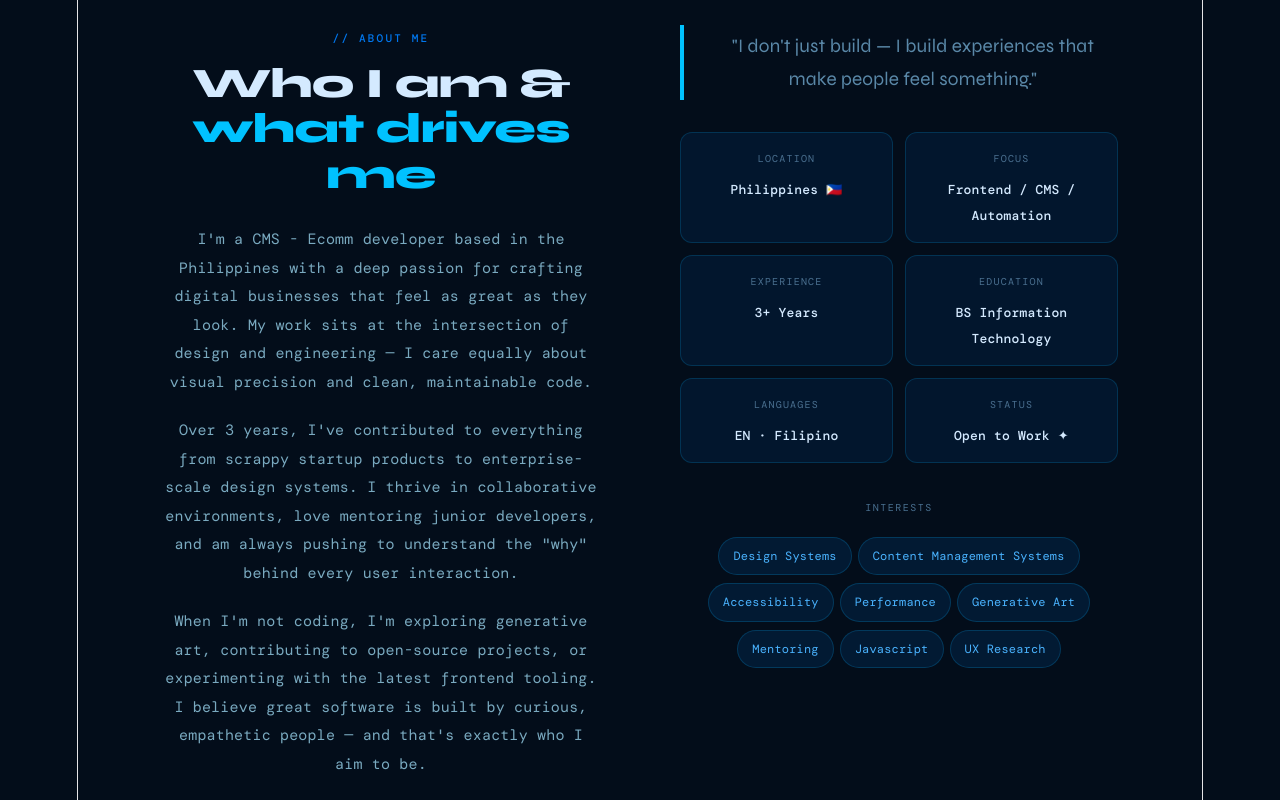
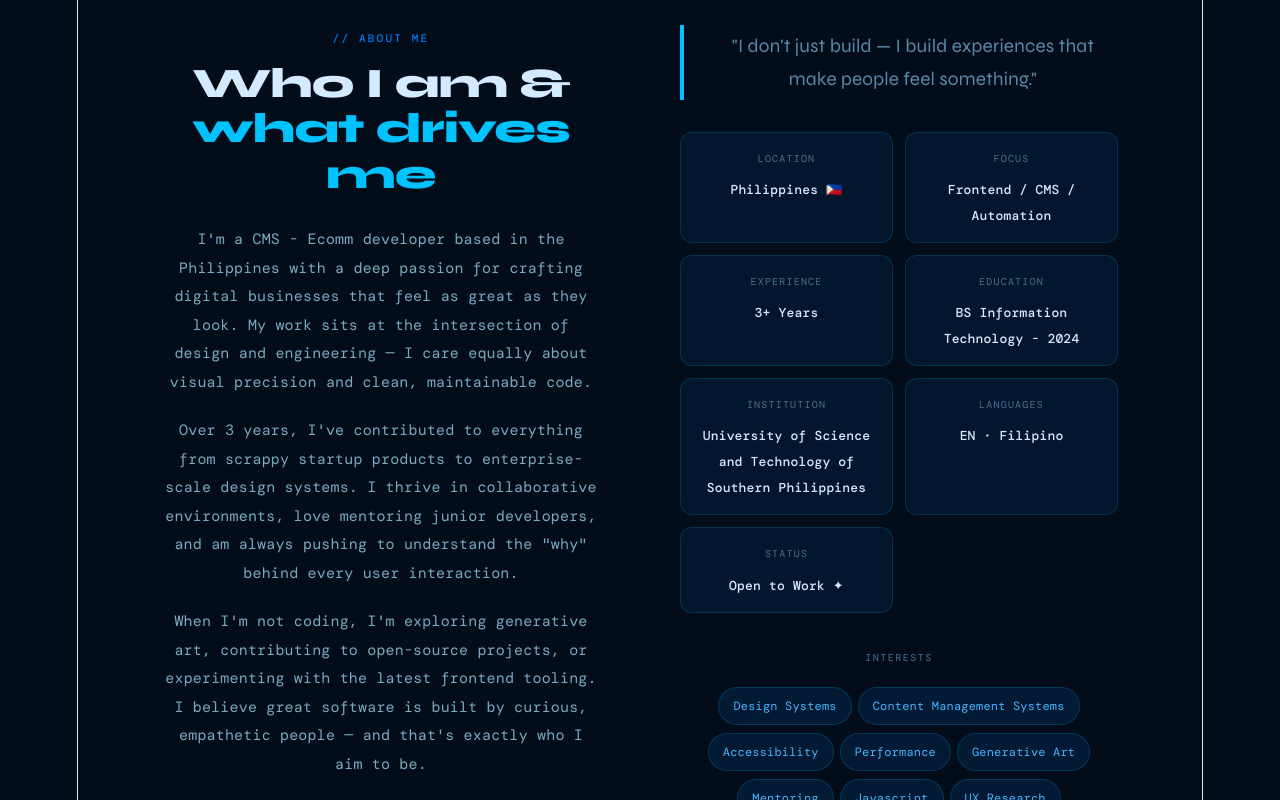
Before and after one commit to Geyadevs/V2-Portfolio, a React (Vite) app: page / in a window 1280 px wide. Shown: the part 1003-1803 px from the top of the page. Built offline with nearby package versions, Linux system fonts and the light colour scheme; a web font is replaced by a local one.

Commit message:
education edits

```diff
--- a/src/App.jsx
+++ b/src/App.jsx
@@ -654,7 +654,7 @@ export default function Portfolio() {
 
               {/* Quick facts */}
               <div style={{ display:"grid", gridTemplateColumns:"1fr 1fr", gap:12 }}>
-                {[["Location","Philippines 🇵🇭"],["Focus","Frontend / CMS / Automation"],["Experience","3+ Years"],["Education","BS Information Technology"],["Languages","EN · Filipino"],["Status","Open to Work ✦"]].map(([lbl,val]) => (
+                {[["Location","Philippines 🇵🇭"],["Focus","Frontend / CMS / Automation"],["Experience","3+ Years"],["Education","BS Information Technology - 2024"],["Institution","University of Science and Technology of Southern Philippines"],["Languages","EN · Filipino"],["Status","Open to Work ✦"]].map(([lbl,val]) => (
                   <div key={lbl} style={{ background:c.bgAboutTag, border:`1px solid ${c.aboutTagBd}`, borderRadius:12, padding:"13px 16px" }}>
                     <div style={{ fontSize:10, color:c.textMuted, letterSpacing:"0.12em", textTransform:"uppercase", fontFamily:"'DM Mono',monospace", marginBottom:5 }}>{lbl}</div>
                     <div style={{ fontSize:13, color:c.text, fontWeight:500 }}>{val}</div>
```
